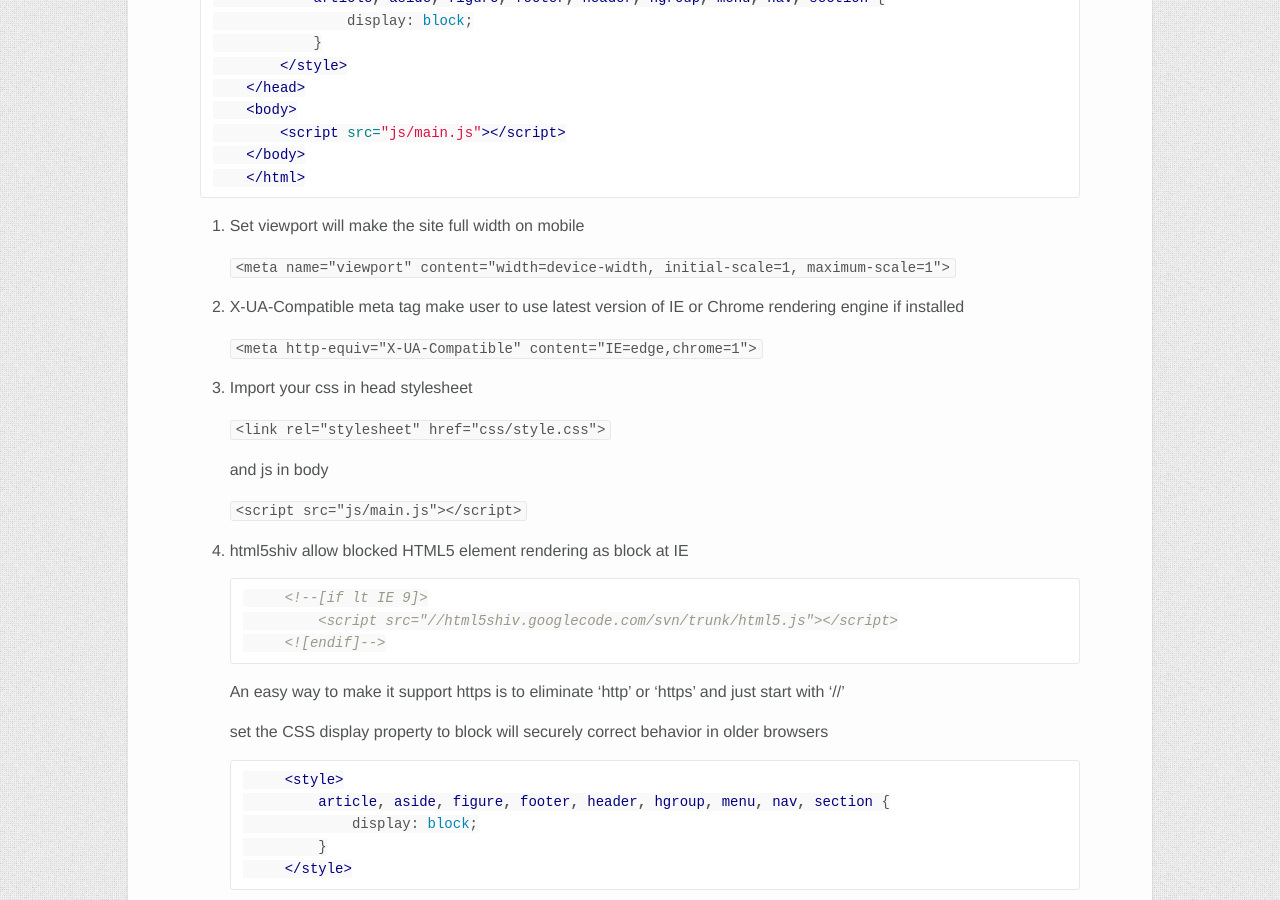
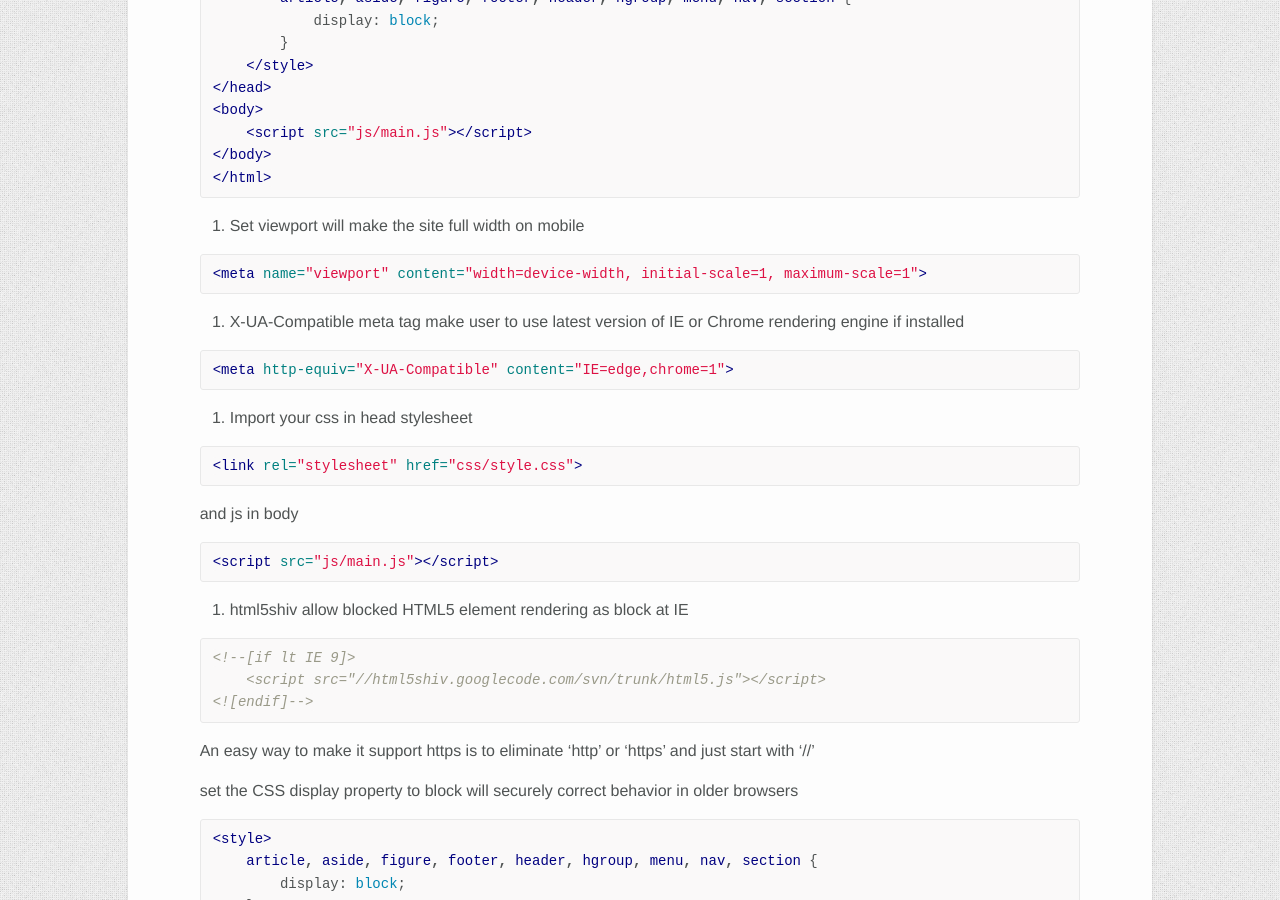
Before and after one commit to dujuanxian/dujuanxian.github.com, a Jekyll site: the page built from _posts/2015-04-14-html5-template.markdown, in a window 1280 px wide and 900 px high, scrolled down 679 px. Built offline with Jekyll 4.4.1, drawn with Linux system fonts in a browser that asks for light colours; some web fonts are replaced; comment, search, counter and statistics services are not loaded.

Commit message:
to render html use hightlight

````diff
--- a/_posts/2015-04-14-html5-template.markdown
+++ b/_posts/2015-04-14-html5-template.markdown
@@ -8,62 +8,70 @@ category: UI
 It is waste of time to create HTML template for website every time. To remember all the meta tag content is almost impossible.
 This template won't fit all the websites, but will provide the basics.
 
-```html
-    <!DOCTYPE html>
-    <html lang="en">
-    <head>
-        <title></title>
-        <meta charset="utf-8" />
-        <meta name="viewport" content="width=device-width, initial-scale=1, maximum-scale=1">
-        <meta http-equiv="X-UA-Compatible" content="IE=edge,chrome=1">
-        <link rel="stylesheet" href="css/style.css">
-        <!--[if lt IE 9]>
-        <script src="//html5shiv.googlecode.com/svn/trunk/html5.js"></script>
-        <![endif]-->
-        <style>
-            article, aside, figure, footer, header, hgroup, menu, nav, section {
-                display: block;
-            }
-        </style>
-    </head>
-    <body>
-        <script src="js/main.js"></script>
-    </body>
-    </html>
-```
+{% highlight html %}
+<!DOCTYPE html>
+<html lang="en">
+<head>
+    <title></title>
+    <meta charset="utf-8" />
+    <meta name="viewport" content="width=device-width, initial-scale=1, maximum-scale=1">
+    <meta http-equiv="X-UA-Compatible" content="IE=edge,chrome=1">
+    <link rel="stylesheet" href="css/style.css">
+    <!--[if lt IE 9]>
+    <script src="//html5shiv.googlecode.com/svn/trunk/html5.js"></script>
+    <![endif]-->
+    <style>
+        article, aside, figure, footer, header, hgroup, menu, nav, section {
+            display: block;
+        }
+    </style>
+</head>
+<body>
+    <script src="js/main.js"></script>
+</body>
+</html>
+{% endhighlight %}
 
 1. Set viewport will make the site full width on mobile
 
-    `<meta name="viewport" content="width=device-width, initial-scale=1, maximum-scale=1">`
+{% highlight html %}
+<meta name="viewport" content="width=device-width, initial-scale=1, maximum-scale=1">
+{% endhighlight %}
 
 2. X-UA-Compatible meta tag make user to use latest version of IE or Chrome rendering engine if installed
 
-    `<meta http-equiv="X-UA-Compatible" content="IE=edge,chrome=1">`
+{% highlight html %}
+<meta http-equiv="X-UA-Compatible" content="IE=edge,chrome=1">
+{% endhighlight %}
 
 3. Import your css in head stylesheet
 
-    `<link rel="stylesheet" href="css/style.css">`
+{% highlight html %}
+<link rel="stylesheet" href="css/style.css">
+{% endhighlight %}
 
-    and js in body
+and js in body
 
-    `<script src="js/main.js"></script>`
+{% highlight html %}
+<script src="js/main.js"></script>
+{% endhighlight %}
 
 4. html5shiv allow blocked HTML5 element rendering as block at IE
 
-    ```html
-        <!--[if lt IE 9]>
-            <script src="//html5shiv.googlecode.com/svn/trunk/html5.js"></script>
-        <![endif]-->
-    ```
+{% highlight html %}
+<!--[if lt IE 9]>
+    <script src="//html5shiv.googlecode.com/svn/trunk/html5.js"></script>
+<![endif]-->
+{% endhighlight %}
 
-    An easy way to make it support https is to eliminate 'http' or 'https' and just start with '//'
+An easy way to make it support https is to eliminate 'http' or 'https' and just start with '//'
 
-    set the CSS display property to block will securely correct behavior in older browsers
+set the CSS display property to block will securely correct behavior in older browsers
 
-    ```html
-        <style>
-            article, aside, figure, footer, header, hgroup, menu, nav, section {
-                display: block;
-            }
-        </style>
-    ```
+{% highlight html %}
+<style>
+    article, aside, figure, footer, header, hgroup, menu, nav, section {
+        display: block;
+    }
+</style>
+{% endhighlight %}
````
